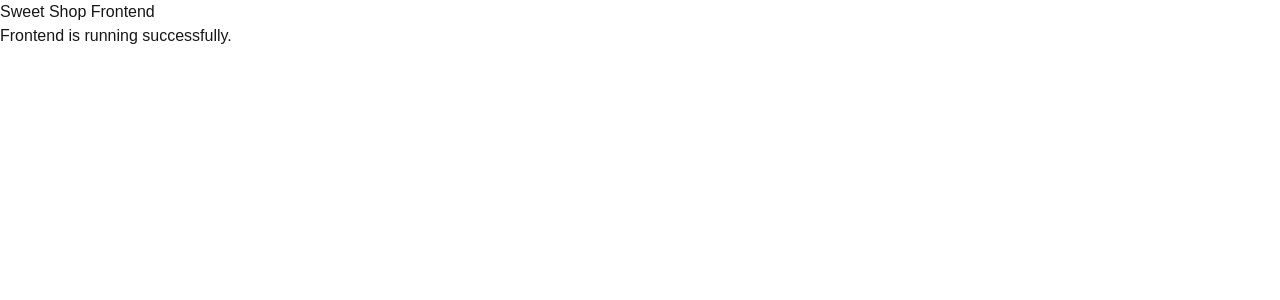
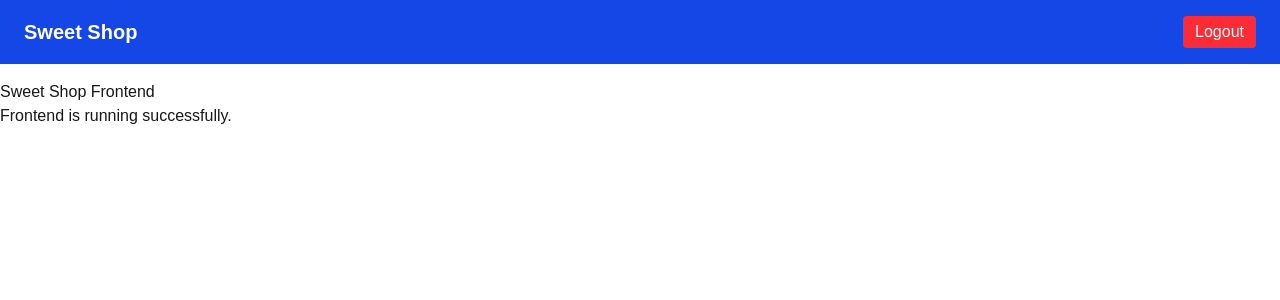
Before and after one commit to samikshabajaj5/sweet-shop-kata, a Next.js app in the folder frontend/: page / in a window 1280 px wide. Shown: the top 300 px of the page. Built offline with nearby package versions, Linux system fonts and the light colour scheme.

Commit message:
chore(frontend): integrate Navbar inside root layout and wrap children with padding
- imported and added Navbar component
- maintained AuthProvider wrapper

```diff
--- a/frontend/app/layout.tsx
+++ b/frontend/app/layout.tsx
@@ -2,6 +2,7 @@ import type { Metadata } from "next";
 import { Geist, Geist_Mono } from "next/font/google";
 import "./globals.css";
 import { AuthProvider } from "@/context/AuthContext";
+import Navbar from "@/components/Navbar";
 
 const geistSans = Geist({
   variable: "--font-geist-sans",
@@ -28,7 +29,10 @@ export default function RootLayout({
       <body
         className={`${geistSans.variable} ${geistMono.variable} antialiased`}
       >
-        <AuthProvider>{children}</AuthProvider>
+        <AuthProvider>
+          <Navbar />
+          <div className="pt-4">{children}</div>
+        </AuthProvider>
       </body>
     </html>
   );
```
